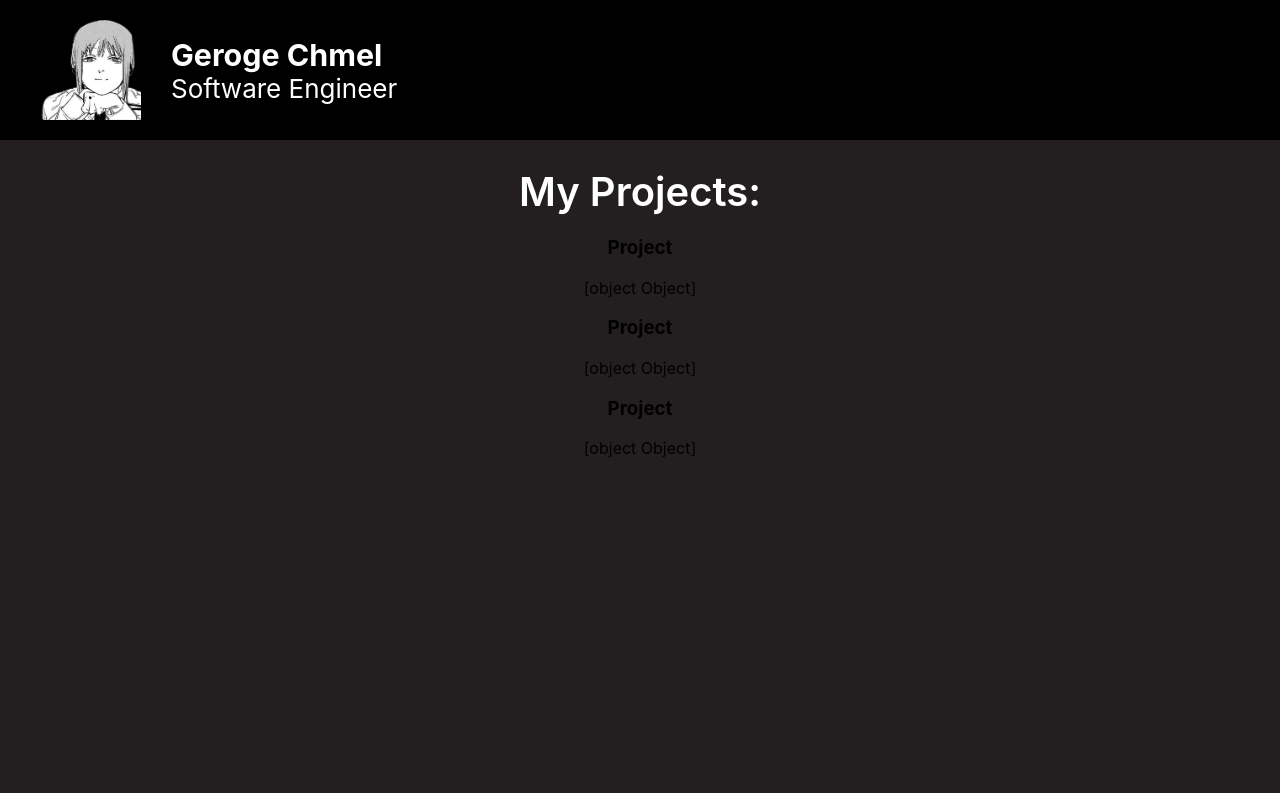
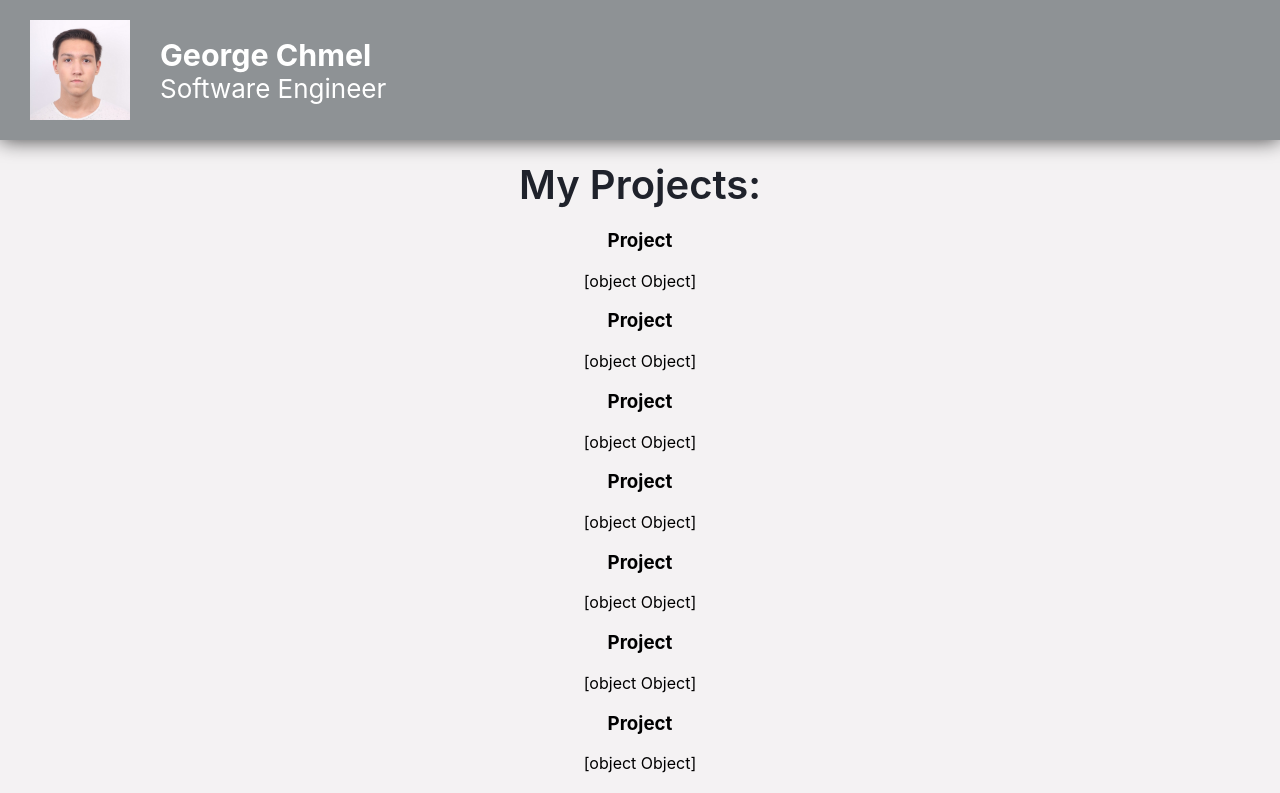
Before and after one commit to gchmel/Personal_Homepage, a React (Create React App) app: page / in a window 1280 px wide. Shown: the top 793 px of the page. Built offline with nearby package versions, Linux system fonts and the light colour scheme.

Commit message:
changed style to be white, made the header sticky, refactored the header to be able to pull profileData from an api

```diff
--- a/src/App.css
+++ b/src/App.css
@@ -1,14 +1,3 @@
 .App {
   text-align: center;
 }
-
-.App-header {
-  background-color: #282c34;
-  min-height: 100vh;
-  display: flex;
-  flex-direction: column;
-  align-items: center;
-  justify-content: center;
-  font-size: calc(10px + 2vmin);
-  color: white;
-}
--- a/src/components/header/Header.css
+++ b/src/components/header/Header.css
@@ -1,6 +1,6 @@
 header {
     display: flex;
-    background-color: #000000;
+    background-color: #8e9295;
     height: 100px;
     align-items: center;
     justify-content: start;
@@ -8,6 +8,12 @@ header {
     color: white;
     padding: 20px 20px 20px 30px;
     gap: 30px;
+    box-shadow: 0px 0px 20px 0px rgba(0,0,0,0.75);
+    position: fixed;
+    top: 0;
+    left: 0;
+    right: 0;
+    z-index: 1000;
 }
 
 .header--pfp {
--- a/src/components/header/Header.tsx
+++ b/src/components/header/Header.tsx
@@ -1,16 +1,34 @@
 import React from 'react';
 import './Header.css';
-import pfp from "../../assets/pfp-1.png";
+import pfp from "../../assets/IMG_7517_2.jpg";
+
+interface profileData {
+    pfp: string,
+    name: string,
+    link: string,
+    title: string
+}
 
 export default function Header() {
+
+    function getCredentials(): profileData {
+        let profile: profileData = {pfp: "", name: "", link: "", title: ""}
+        profile.name = "George Chmel"
+        profile.pfp = pfp
+        profile.link = ""
+        profile.title = "Software Engineer"
+        return profile
+    }
+
+    let profile: profileData = getCredentials()
+
   return (
     <header>
-        <img src={pfp} className="header--pfp" alt="pfp"/>
+        <img src={profile.pfp} className="header--pfp" alt="pfp"/>
         <div className="header--name-n-title">
-            <h3 className="header--name">Geroge Chmel</h3>
-            <p className="header--job">Software Engineer</p>
+            <h3 className="header--name">{profile.name}</h3>
+            <p className="header--job">{profile.title}</p>
         </div>
-
     </header>
   );
 }
--- a/src/components/myProjects/MyProjects.css
+++ b/src/components/myProjects/MyProjects.css
@@ -4,6 +4,8 @@
     margin-right: auto;
     margin-bottom: 20px;
     padding: 0;
-    color: white;
+    /* turn to hex color r:31 g:34 b:43 */
+    color: #1f222b;
     align-self: start;
+    margin-top: 160px;
 }
--- a/src/components/myProjects/Project/Project.tsx
+++ b/src/components/myProjects/Project/Project.tsx
@@ -3,7 +3,7 @@ import React from 'react';
 import './Project.css';
 
 interface ProjectProps {
-    props: { gif: string, name: string, link: string, id: number }
+    props: { img: string, name: string, link: string, id: number }
 }
 
 export default function Project({props}: ProjectProps) {
--- a/src/data/projectsData.json
+++ b/src/data/projectsData.json
@@ -1,19 +1,67 @@
 [{
   "id": 1,
   "name": "Project",
-  "gif": "",
+  "img": "",
   "link": "",
   "description": ""},
   {
     "id": 2,
     "name": "Project",
-    "gif": "",
+    "img": "",
     "link": "",
     "description": ""},
   {
     "id": 3,
     "name": "Project",
-    "gif": "",
+    "img": "",
+    "link": "",
+    "description": ""},
+  {
+    "id": 4,
+    "name": "Project",
+    "img": "",
+    "link": "",
+    "description": ""},
+  {
+    "id": 5,
+    "name": "Project",
+    "img": "",
+    "link": "",
+    "description": ""},
+  {
+    "id": 6,
+    "name": "Project",
+    "img": "",
+    "link": "",
+    "description": ""},
+  {
+    "id": 7,
+    "name": "Project",
+    "img": "",
+    "link": "",
+    "description": ""},
+  {
+    "id": 8,
+    "name": "Project",
+    "img": "",
+    "link": "",
+    "description": ""},
+  {
+    "id": 9,
+    "name": "Project",
+    "img": "",
+    "link": "",
+    "description": ""},
+  {
+    "id": 10,
+    "name": "Project",
+    "img": "",
+    "link": "",
+    "description": ""},
+  {
+    "id": 11,
+    "name": "Project",
+    "img": "",
     "link": "",
     "description": ""}
 ]
--- a/src/index.css
+++ b/src/index.css
@@ -5,7 +5,8 @@ body {
     sans-serif;
   -webkit-font-smoothing: antialiased;
   -moz-osx-font-smoothing: grayscale;
-  background: #231F20;
+  /* turn to hex color r:244 g:242 b: 243 */
+  background: #f4f2f3;
 }
 
 code {
```
Also changed, not shown: src/assets/IMG_7517_2.jpg (added).
